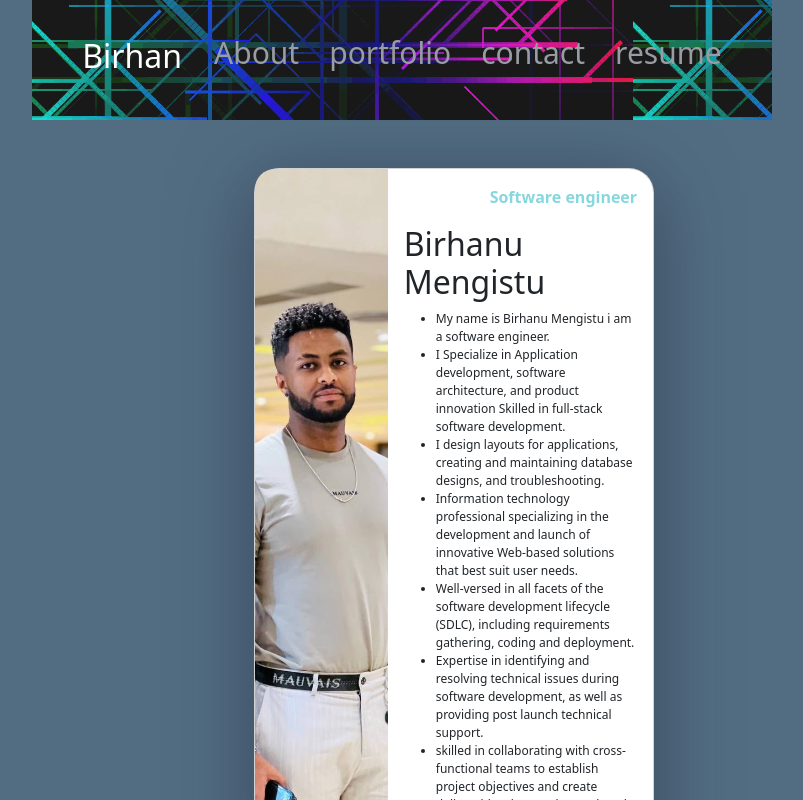
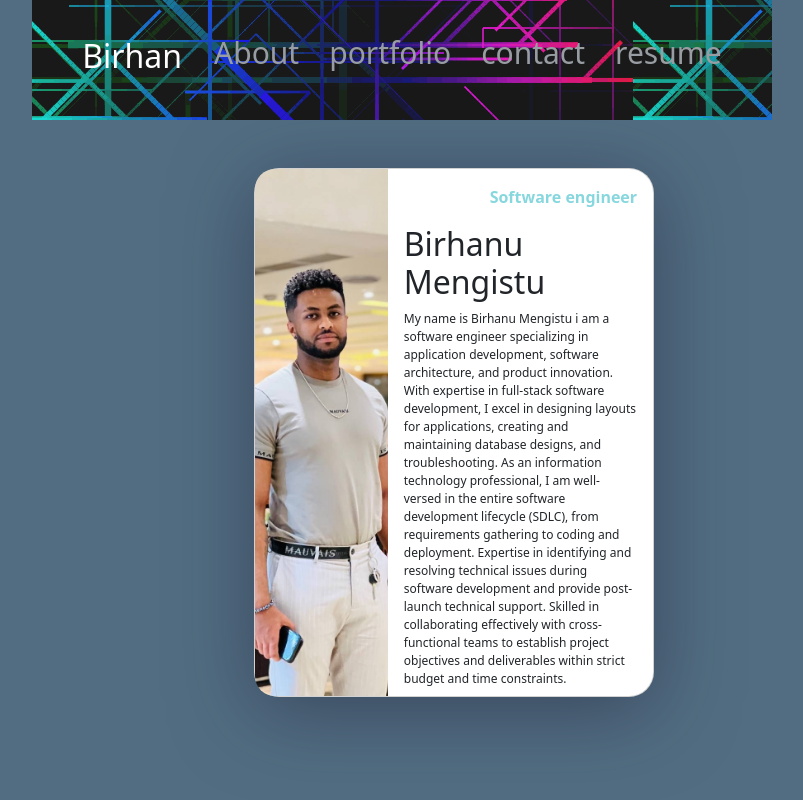
Before and after one commit to linotmike/react-portfolio, a React (Create React App) app: page / in a window 1280 px wide. Shown: the top 800 px of the page, without its empty margins (238-1041 px from the left). Built offline with nearby package versions, Linux system fonts and the light colour scheme.

Commit message:
updating about me page

```diff
--- a/src/pages/About.js
+++ b/src/pages/About.js
@@ -14,42 +14,18 @@ export default function About() {
 
             <div className="desc">
               {" "}
-              <ul>
-                <li> My name is Birhanu Mengistu i am a software engineer. </li>
-                <li>
-                  {" "}
-                  I Specialize in Application development, software
-                  architecture, and product innovation Skilled in full-stack
-                  software development.
-                </li>
-                <li>
-                  I design layouts for applications, creating and maintaining
-                  database designs, and troubleshooting.
-                </li>
-                <li>
-                  {" "}
-                  Information technology professional specializing in the
-                  development and launch of innovative Web-based solutions that
-                  best suit user needs.
-                </li>
-                <li>
-                  {" "}
-                  Well-versed in all facets of the software development
-                  lifecycle (SDLC), including requirements gathering, coding and
-                  deployment.
-                </li>
-                <li>
-                  {" "}
-                  Expertise in identifying and resolving technical issues during
-                  software development, as well as providing post launch
-                  technical support.
-                </li>
-                <li>
-                  skilled in collaborating with cross-functional teams to
-                  establish project objectives and create deliverables that can
-                  be produced within strict budget and time parameters.
-                </li>{" "}
-              </ul>
+               My name is Birhanu Mengistu i am a software engineer specializing in
+              application development, software architecture, and product
+              innovation. With expertise in full-stack software development, I
+              excel in designing layouts for applications, creating and
+              maintaining database designs, and troubleshooting. As an
+              information technology professional, I am well-versed in the
+              entire software development lifecycle (SDLC), from requirements
+              gathering to coding and deployment. Expertise in identifying and resolving technical issues during software
+              development and provide post-launch technical support. Skilled in
+              collaborating effectively with cross-functional teams to establish
+              project objectives and deliverables within strict budget and time
+              constraints.{" "}
             </div>
           </div>
         </div>
```
